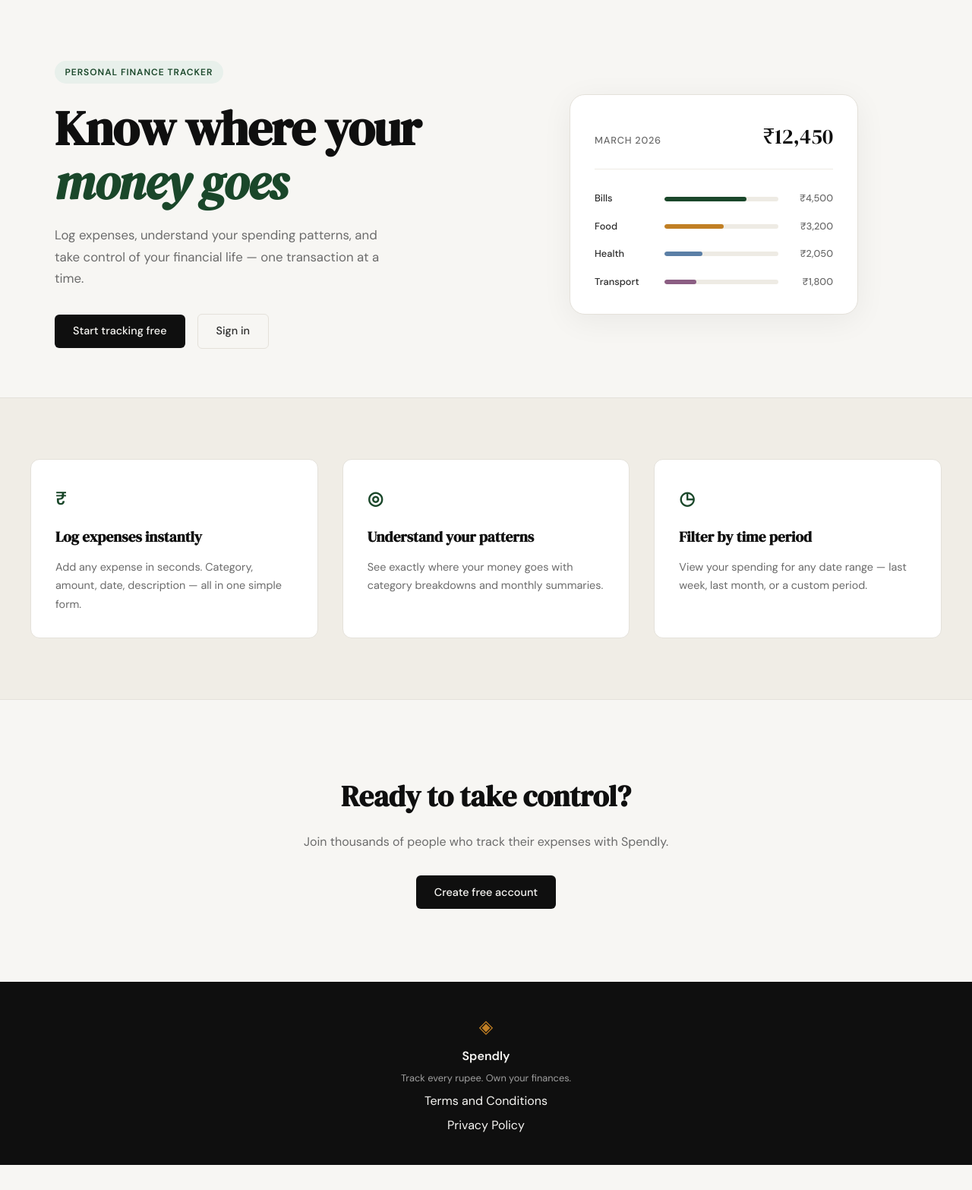
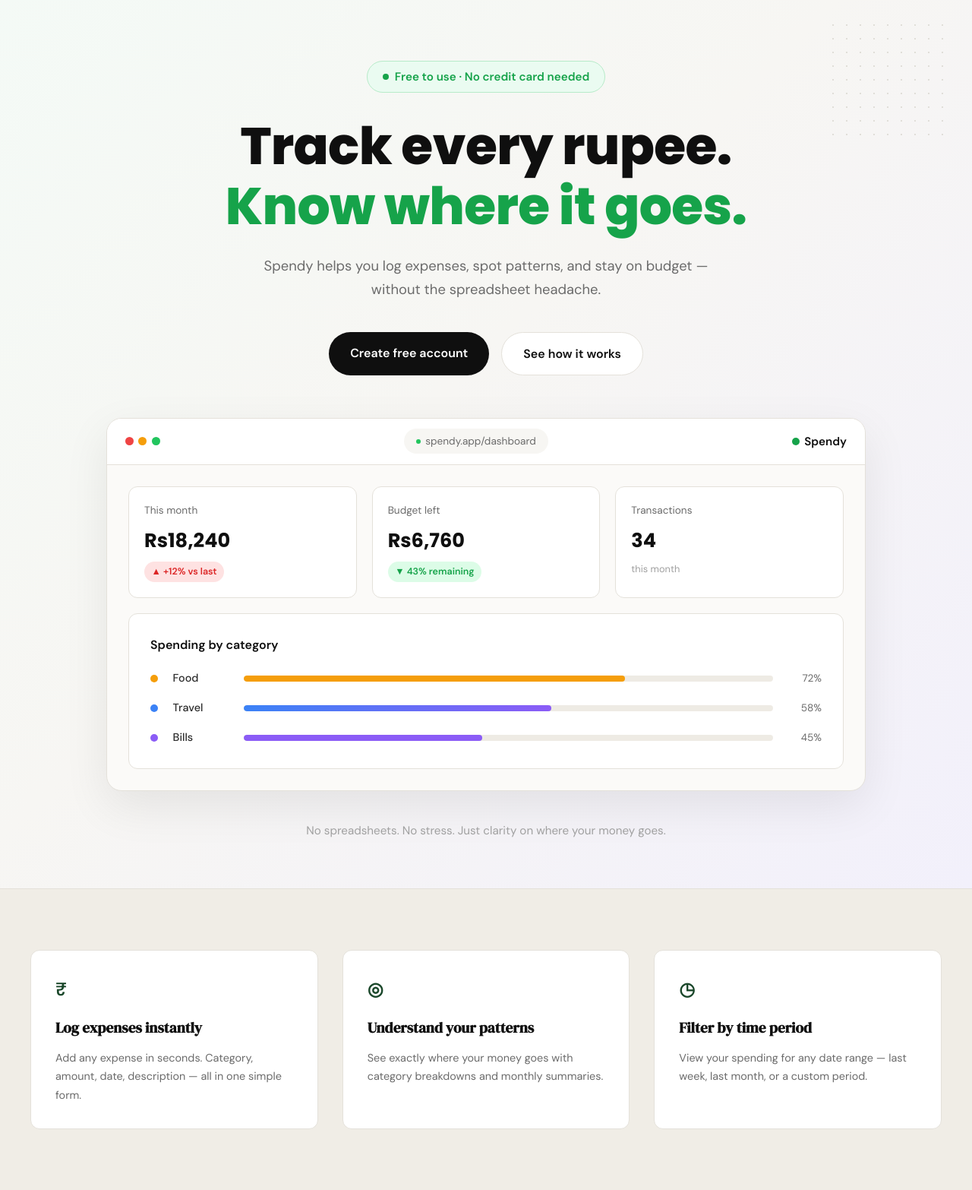
Before and after one commit to YounisAnis/spendly, a Flask app: page / in a window 1280 px wide. Shown: the part 61-1627 px from the top of the page at 76% size. Before the commit the page ends 1594 px from the top, so only its background shows below. Run offline with Flask 3, Linux system fonts and the light colour scheme.

Commit message:
landing: redesign hero section to match mockup

```diff
--- /dev/null
+++ b/static/css/landing.css
@@ -0,0 +1,326 @@
+/* ------------------------------------------------------------------ */
+/* Hero (redesigned to match mockup)                                   */
+/* ------------------------------------------------------------------ */
+
+.hero-new {
+    position: relative;
+    overflow: hidden;
+    padding: 5rem 2rem 4rem;
+    text-align: center;
+    background: linear-gradient(135deg, #f4faf6 0%, #f7f6f3 45%, #f2f0fb 100%);
+}
+
+.hero-new::before {
+    content: "";
+    position: absolute;
+    top: 1.5rem;
+    right: 2rem;
+    width: 160px;
+    height: 160px;
+    background-image: radial-gradient(circle, #c9c6bc 1.5px, transparent 1.5px);
+    background-size: 18px 18px;
+    opacity: 0.5;
+    pointer-events: none;
+}
+
+.hero-new-inner {
+    position: relative;
+    z-index: 1;
+    max-width: 780px;
+    margin: 0 auto 3.5rem;
+}
+
+.hero-new-badge {
+    display: inline-flex;
+    align-items: center;
+    gap: 0.5rem;
+    background: #eafbf1;
+    border: 1px solid #b7ebc9;
+    color: #16a34a;
+    font-size: 0.95rem;
+    font-weight: 600;
+    padding: 0.5rem 1.25rem;
+    border-radius: 999px;
+    margin-bottom: 2rem;
+}
+
+.hero-new-badge-dot {
+    width: 8px;
+    height: 8px;
+    border-radius: 50%;
+    background: #16a34a;
+}
+
+.hero-new-title {
+    font-family: 'Poppins', var(--font-body);
+    font-weight: 800;
+    font-size: clamp(2.5rem, 6vw, 4.25rem);
+    line-height: 1.15;
+    letter-spacing: -0.01em;
+    color: var(--ink);
+    margin-bottom: 1.5rem;
+}
+
+.hero-new-title-accent {
+    color: #16a34a;
+}
+
+.hero-new-subtitle {
+    font-size: 1.15rem;
+    color: var(--ink-muted);
+    line-height: 1.7;
+    max-width: 620px;
+    margin: 0 auto 2.5rem;
+}
+
+.hero-new-actions {
+    display: flex;
+    gap: 1rem;
+    justify-content: center;
+}
+
+.hero-new-btn-primary {
+    display: inline-block;
+    background: var(--ink);
+    color: #fff;
+    padding: 0.9rem 1.75rem;
+    border-radius: 999px;
+    font-weight: 600;
+    font-size: 1rem;
+    text-decoration: none;
+    transition: background 0.2s;
+}
+
+.hero-new-btn-primary:hover { background: #16a34a; }
+
+.hero-new-btn-ghost {
+    display: inline-block;
+    background: #fff;
+    color: var(--ink);
+    padding: 0.9rem 1.75rem;
+    border-radius: 999px;
+    border: 1px solid var(--border);
+    font-weight: 600;
+    font-size: 1rem;
+    text-decoration: none;
+    transition: all 0.2s;
+}
+
+.hero-new-btn-ghost:hover { border-color: var(--ink); }
+
+/* ------------------------------------------------------------------ */
+/* Dashboard mockup window                                             */
+/* ------------------------------------------------------------------ */
+
+.hero-new-mockup {
+    position: relative;
+    z-index: 1;
+    max-width: 1000px;
+    margin: 0 auto;
+}
+
+.hero-new-window {
+    background: #fbfaf8;
+    border: 1px solid var(--border);
+    border-radius: var(--radius-lg);
+    box-shadow: 0 20px 60px rgba(0, 0, 0, 0.08);
+    overflow: hidden;
+    text-align: left;
+}
+
+.hero-new-window-bar {
+    display: flex;
+    align-items: center;
+    justify-content: space-between;
+    gap: 1rem;
+    padding: 0.85rem 1.5rem;
+    border-bottom: 1px solid var(--border);
+    background: #fff;
+}
+
+.hero-new-window-dots {
+    display: flex;
+    gap: 0.4rem;
+}
+
+.hero-new-window-dots .dot {
+    width: 11px;
+    height: 11px;
+    border-radius: 50%;
+}
+
+.dot-red { background: #ef4444; }
+.dot-yellow { background: #f59e0b; }
+.dot-green { background: #22c55e; }
+
+.hero-new-window-url {
+    display: flex;
+    align-items: center;
+    gap: 0.4rem;
+    background: var(--paper);
+    border-radius: 999px;
+    padding: 0.35rem 1rem;
+    font-size: 0.85rem;
+    color: var(--ink-muted);
+}
+
+.hero-new-window-url-dot {
+    width: 6px;
+    height: 6px;
+    border-radius: 50%;
+    background: #22c55e;
+}
+
+.hero-new-window-brand {
+    display: flex;
+    align-items: center;
+    gap: 0.4rem;
+    font-weight: 700;
+    font-size: 0.95rem;
+    color: var(--ink);
+    white-space: nowrap;
+}
+
+.hero-new-window-brand-dot {
+    width: 10px;
+    height: 10px;
+    border-radius: 50%;
+    background: #16a34a;
+}
+
+.hero-new-window-body {
+    padding: 1.75rem;
+}
+
+.hero-new-stats {
+    display: grid;
+    grid-template-columns: repeat(3, 1fr);
+    gap: 1.25rem;
+    margin-bottom: 1.25rem;
+}
+
+.hero-new-stat {
+    background: #fff;
+    border: 1px solid var(--border);
+    border-radius: var(--radius-md);
+    padding: 1.25rem;
+    display: flex;
+    flex-direction: column;
+    gap: 0.5rem;
+}
+
+.hero-new-stat-label {
+    font-size: 0.85rem;
+    color: var(--ink-muted);
+}
+
+.hero-new-stat-value {
+    font-family: 'Poppins', var(--font-body);
+    font-weight: 700;
+    font-size: 1.6rem;
+    color: var(--ink);
+}
+
+.hero-new-stat-tag {
+    display: inline-flex;
+    align-self: flex-start;
+    align-items: center;
+    gap: 0.25rem;
+    font-size: 0.78rem;
+    font-weight: 600;
+    padding: 0.2rem 0.6rem;
+    border-radius: 999px;
+}
+
+.hero-new-stat-tag-bad { background: #fee2e2; color: #dc2626; }
+.hero-new-stat-tag-good { background: #dcfce7; color: #16a34a; }
+
+.hero-new-stat-sub {
+    font-size: 0.8rem;
+    color: var(--ink-faint);
+}
+
+.hero-new-category-card {
+    background: #fff;
+    border: 1px solid var(--border);
+    border-radius: var(--radius-md);
+    padding: 1.75rem;
+}
+
+.hero-new-category-title {
+    font-size: 1rem;
+    font-weight: 600;
+    color: var(--ink);
+    margin-bottom: 1.25rem;
+}
+
+.hero-new-cat-row {
+    display: grid;
+    grid-template-columns: 16px 80px 1fr 50px;
+    align-items: center;
+    gap: 0.85rem;
+    margin-bottom: 1rem;
+}
+
+.hero-new-cat-row:last-child { margin-bottom: 0; }
+
+.hero-new-cat-dot {
+    width: 10px;
+    height: 10px;
+    border-radius: 50%;
+}
+
+.hero-new-cat-dot-food { background: #f59e0b; }
+.hero-new-cat-dot-travel { background: #3b82f6; }
+.hero-new-cat-dot-bills { background: #8b5cf6; }
+
+.hero-new-cat-label {
+    font-size: 0.9rem;
+    font-weight: 500;
+    color: var(--ink-soft);
+}
+
+.hero-new-cat-track {
+    height: 8px;
+    background: var(--border-soft);
+    border-radius: 999px;
+    overflow: hidden;
+}
+
+.hero-new-cat-bar {
+    height: 100%;
+    border-radius: 999px;
+}
+
+.hero-new-cat-bar-food { background: #f59e0b; }
+.hero-new-cat-bar-travel { background: linear-gradient(to right, #3b82f6, #8b5cf6); }
+.hero-new-cat-bar-bills { background: #8b5cf6; }
+
+.hero-new-cat-pct {
+    font-size: 0.85rem;
+    color: var(--ink-muted);
+    text-align: right;
+}
+
+.hero-new-footnote {
+    position: relative;
+    z-index: 1;
+    margin-top: 2.5rem;
+    font-size: 0.95rem;
+    color: var(--ink-faint);
+}
+
+/* ------------------------------------------------------------------ */
+/* Responsive                                                          */
+/* ------------------------------------------------------------------ */
+
+@media (max-width: 900px) {
+    .hero-new-stats { grid-template-columns: 1fr; }
+    .hero-new-actions { flex-direction: column; align-items: center; }
+}
+
+@media (max-width: 600px) {
+    .hero-new { padding: 3rem 1rem 2rem; }
+    .hero-new-window-bar { flex-wrap: wrap; row-gap: 0.5rem; }
+    .hero-new-cat-row { grid-template-columns: 14px 60px 1fr 40px; }
+}
--- a/templates/landing.html
+++ b/templates/landing.html
@@ -2,63 +2,100 @@
 
 {% block title %}Spendly — Track Every Rupee{% endblock %}
 
+{% block head %}
+<link href="https://fonts.googleapis.com/css2?family=Poppins:wght@600;700;800&display=swap" rel="stylesheet">
+<link rel="stylesheet" href="{{ url_for('static', filename='css/landing.css') }}">
+{% endblock %}
+
 {% block content %}
 
-<section class="hero">
-    <div class="hero-inner">
-        <div class="hero-badge">Personal Finance Tracker</div>
-        <h1 class="hero-title">
-            Know where your<br>
-            <em>money goes</em>
+<section class="hero-new">
+    <div class="hero-new-inner">
+        <div class="hero-new-badge">
+            <span class="hero-new-badge-dot"></span>
+            Free to use &middot; No credit card needed
+        </div>
+        <h1 class="hero-new-title">
+            Track every rupee.<br>
+            <span class="hero-new-title-accent">Know where it goes.</span>
         </h1>
-        <p class="hero-subtitle">
-            Log expenses, understand your spending patterns,
-            and take control of your financial life —
-            one transaction at a time.
+        <p class="hero-new-subtitle">
+            Spendy helps you log expenses, spot patterns, and stay on budget —
+            without the spreadsheet headache.
         </p>
-        <div class="hero-actions">
-            <a href="{{ url_for('register') }}" class="btn-primary">Start tracking free</a>
-            <a href="{{ url_for('login') }}" class="btn-ghost">Sign in</a>
+        <div class="hero-new-actions">
+            <a href="{{ url_for('register') }}" class="hero-new-btn-primary">Create free account</a>
+            <a href="#" class="hero-new-btn-ghost">See how it works</a>
         </div>
     </div>
-    <div class="hero-visual">
-        <div class="mock-card">
-            <div class="mock-card-header">
-                <span class="mock-label">March 2026</span>
-                <span class="mock-total">₹12,450</span>
+
+    <div class="hero-new-mockup">
+        <div class="hero-new-window">
+            <div class="hero-new-window-bar">
+                <div class="hero-new-window-dots">
+                    <span class="dot dot-red"></span>
+                    <span class="dot dot-yellow"></span>
+                    <span class="dot dot-green"></span>
+                </div>
+                <div class="hero-new-window-url">
+                    <span class="hero-new-window-url-dot"></span>
+                    spendy.app/dashboard
+                </div>
+                <div class="hero-new-window-brand">
+                    <span class="hero-new-window-brand-dot"></span>
+                    Spendy
+                </div>
             </div>
-            <div class="mock-bars">
-                <div class="mock-bar-row">
-                    <span class="mock-cat">Bills</span>
-                    <div class="mock-bar-track">
-                        <div class="mock-bar" style="width: 72%"></div>
+            <div class="hero-new-window-body">
+                <div class="hero-new-stats">
+                    <div class="hero-new-stat">
+                        <span class="hero-new-stat-label">This month</span>
+                        <span class="hero-new-stat-value">Rs18,240</span>
+                        <span class="hero-new-stat-tag hero-new-stat-tag-bad">&#9650; +12% vs last</span>
                     </div>
-                    <span class="mock-amt">₹4,500</span>
+                    <div class="hero-new-stat">
+                        <span class="hero-new-stat-label">Budget left</span>
+                        <span class="hero-new-stat-value">Rs6,760</span>
+                        <span class="hero-new-stat-tag hero-new-stat-tag-good">&#9660; 43% remaining</span>
+                    </div>
+                    <div class="hero-new-stat">
+                        <span class="hero-new-stat-label">Transactions</span>
+                        <span class="hero-new-stat-value">34</span>
+                        <span class="hero-new-stat-sub">this month</span>
+                    </div>
                 </div>
-                <div class="mock-bar-row">
-                    <span class="mock-cat">Food</span>
-                    <div class="mock-bar-track">
-                        <div class="mock-bar mock-bar-2" style="width: 52%"></div>
+                <div class="hero-new-category-card">
+                    <h3 class="hero-new-category-title">Spending by category</h3>
+                    <div class="hero-new-cat-row">
+                        <span class="hero-new-cat-dot hero-new-cat-dot-food"></span>
+                        <span class="hero-new-cat-label">Food</span>
+                        <div class="hero-new-cat-track">
+                            <div class="hero-new-cat-bar hero-new-cat-bar-food" style="width: 72%"></div>
+                        </div>
+                        <span class="hero-new-cat-pct">72%</span>
                     </div>
-                    <span class="mock-amt">₹3,200</span>
-                </div>
-                <div class="mock-bar-row">
-                    <span class="mock-cat">Health</span>
-                    <div class="mock-bar-track">
-                        <div class="mock-bar mock-bar-3" style="width: 33%"></div>
+                    <div class="hero-new-cat-row">
+                        <span class="hero-new-cat-dot hero-new-cat-dot-travel"></span>
+                        <span class="hero-new-cat-label">Travel</span>
+                        <div class="hero-new-cat-track">
+                            <div class="hero-new-cat-bar hero-new-cat-bar-travel" style="width: 58%"></div>
+                        </div>
+                        <span class="hero-new-cat-pct">58%</span>
                     </div>
-                    <span class="mock-amt">₹2,050</span>
-                </div>
-                <div class="mock-bar-row">
-                    <span class="mock-cat">Transport</span>
-                    <div class="mock-bar-track">
-                        <div class="mock-bar mock-bar-4" style="width: 28%"></div>
+                    <div class="hero-new-cat-row">
+                        <span class="hero-new-cat-dot hero-new-cat-dot-bills"></span>
+                        <span class="hero-new-cat-label">Bills</span>
+                        <div class="hero-new-cat-track">
+                            <div class="hero-new-cat-bar hero-new-cat-bar-bills" style="width: 45%"></div>
+                        </div>
+                        <span class="hero-new-cat-pct">45%</span>
                     </div>
-                    <span class="mock-amt">₹1,800</span>
                 </div>
             </div>
         </div>
     </div>
+
+    <p class="hero-new-footnote">No spreadsheets. No stress. Just clarity on where your money goes.</p>
 </section>
 
 <section class="features">
```
Also changed, not shown: spendy_landing_page_pkr.png (added).
